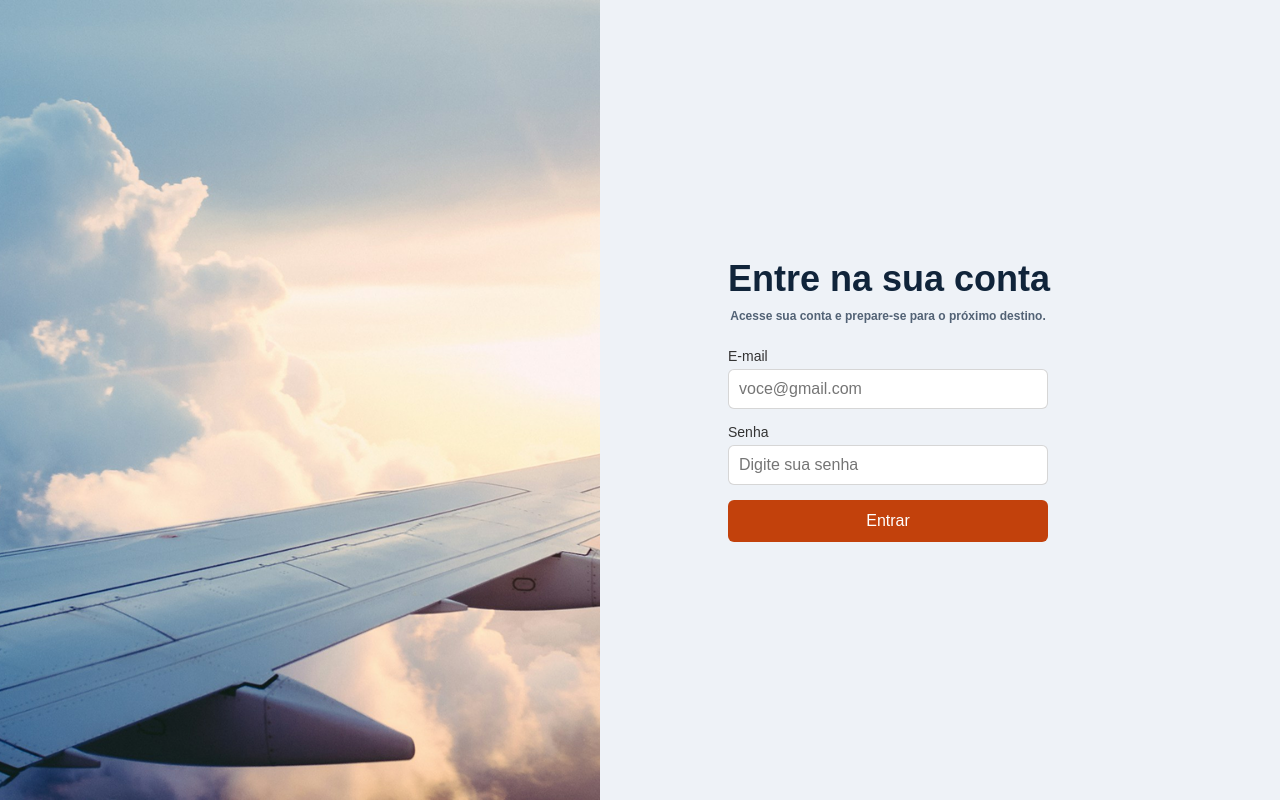
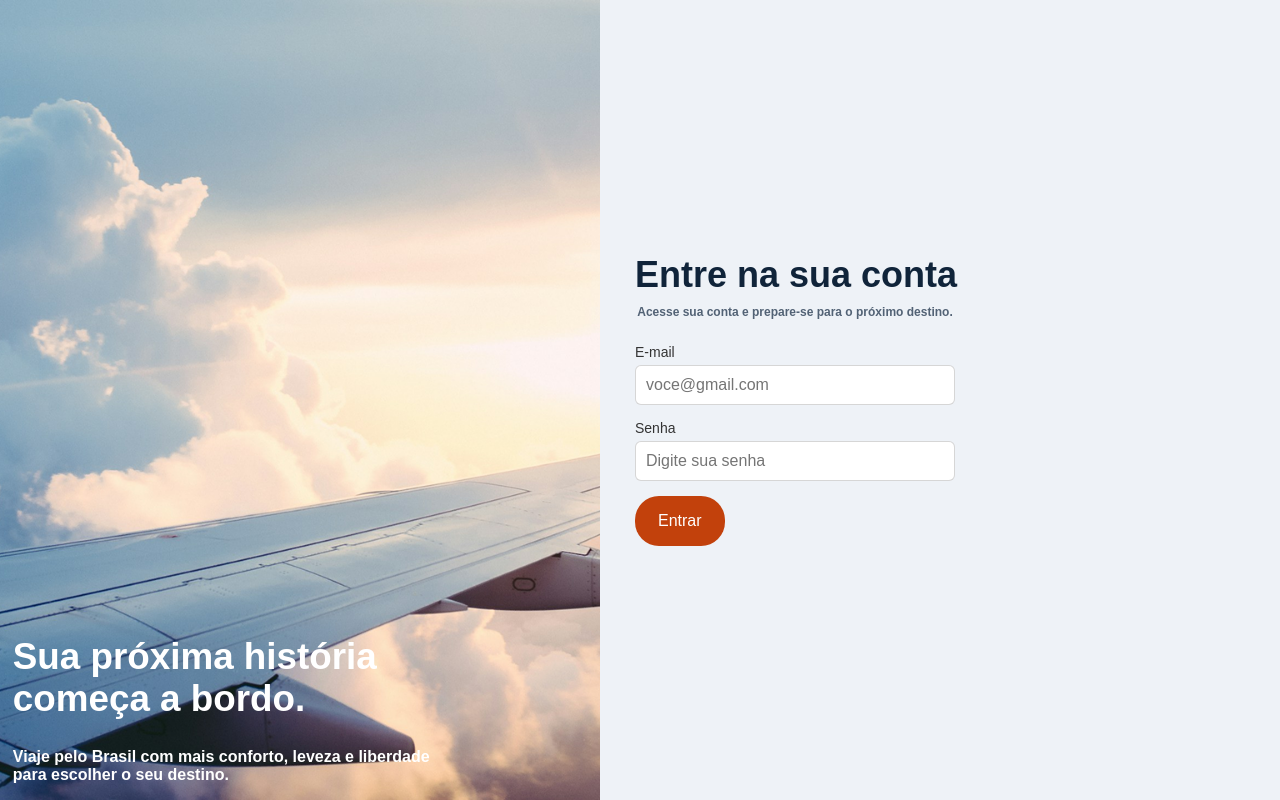
Before and after one commit to Dorival-Camara/controle-frota, a PHP site: page /view/index.php in a window 1280 px wide. Run offline with PHP 8.4, Linux system fonts and the light colour scheme.

Commit message:
Atualização CSS

```diff
--- a/assets/css/style.css
+++ b/assets/css/style.css
@@ -9,6 +9,8 @@
 body {
     font-family: Arial, sans-serif;
     background-color: #eef2f7;
+    height: 100%;
+    overflow: hidden;
 }
 
 /* ========== LOGIN ========== */
@@ -22,13 +24,13 @@ body {
 }
 
 .caixa_login {
-    width: 100%;
+    width: 150%;
     max-width: 380px;
     background-color: #ffffff00;
     padding: 30px;
     border-radius: 10px;
     position: relative;
-    margin-left: 40%;
+    margin-left: 25%;
 
 }
 
@@ -46,6 +48,24 @@ body {
     font-size: 12px;
     color: #526275;
     margin-bottom: 25px;
+}
+
+.titulo_entrar {
+    position: fixed;
+    font-size: 230%;
+    color: #ffffff;
+    width: 30%;
+    bottom: 10%;
+    left: 1%;
+}
+
+.subtitulo_entrar {
+    position: fixed;
+    font-size: 100%;
+    color: #ffffff;
+    width: 35%;
+    bottom: 2%;
+    left: 1%;
 }
 
 .aviso_erro {
@@ -86,12 +106,12 @@ body {
 /* ========== BOTÕES ========== */
 
 .botao_entrar {
-    width: 100%;
-    padding: 12px;
+    width: 28%;
+    padding: 16px;
     background-color: #C2410C;
     color: #ffffff;
     border: none;
-    border-radius: 6px;
+    border-radius: 24px;
     font-size: 16px;
     cursor: pointer;
 }
--- a/view/index.php
+++ b/view/index.php
@@ -26,6 +26,8 @@ if(isset($_SESSION['erro_login'])) {
   margin: 0;">
 
 
+    <h1 class="titulo_entrar">Sua próxima história começa a bordo.</h1>
+    <h3 class="subtitulo_entrar">Viaje pelo Brasil com mais conforto, leveza e liberdade para escolher o seu destino.</h3>
 
 
 
```
